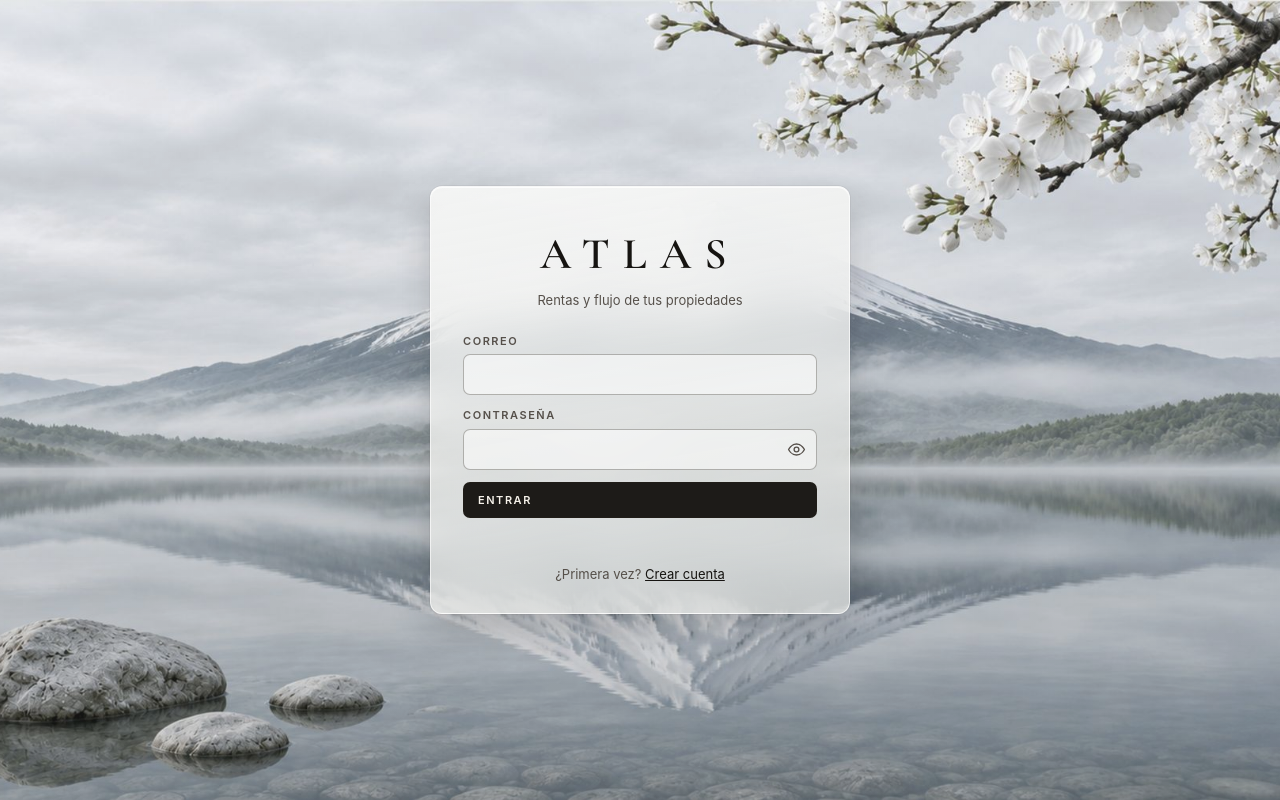
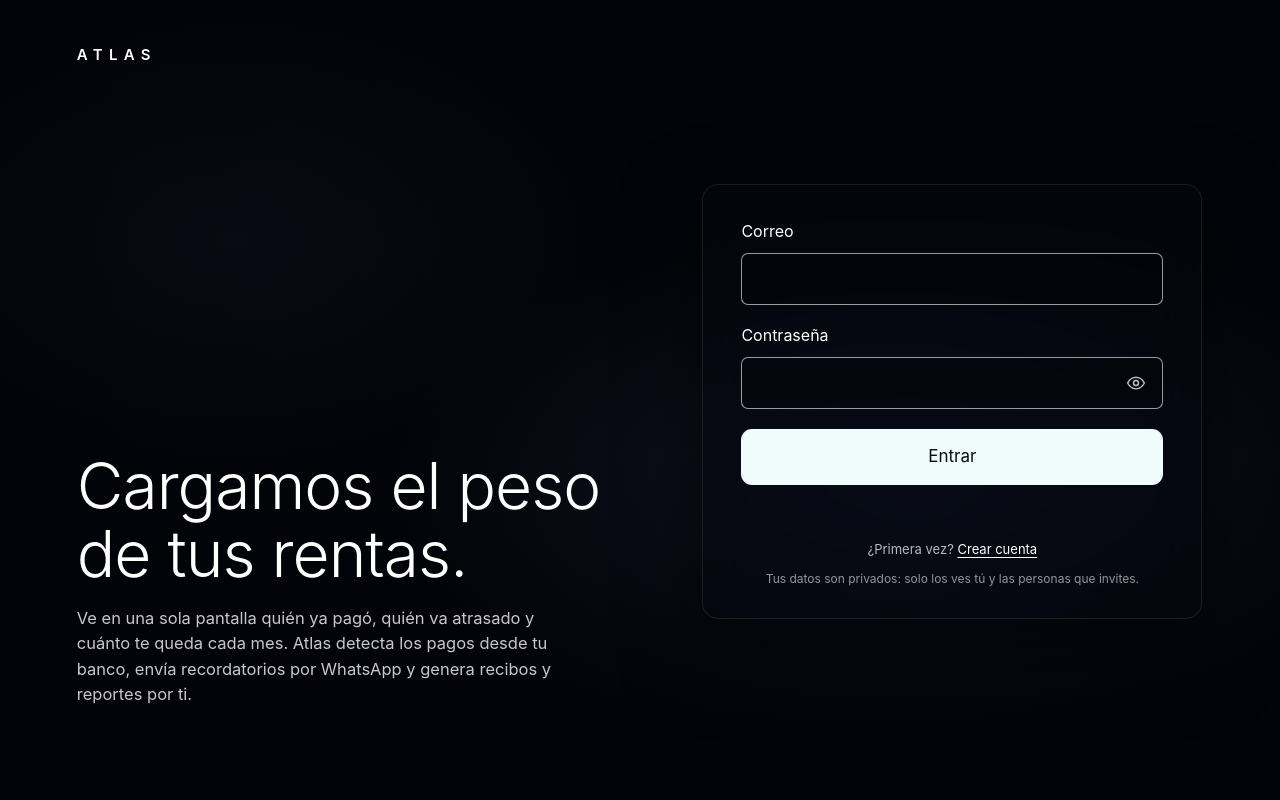
Before and after one commit to mauricio19284/atlas, a plain HTML site: page index.html in a window 1280 px wide. Drawn offline with nearby package versions, Linux system fonts and the light colour scheme.

Commit message:
Sign-in: dark night-city layout with background video slot, Atlas copy
Co-Authored-By: Claude Fable 5.2 <noreply@anthropic.com>
Claude-Session: https://claude.ai/code/session_01SgA6G3vDW3rb5BJdeQjyk4

```diff
--- a/index.html
+++ b/index.html
@@ -141,26 +141,53 @@ label small{font-weight:400; letter-spacing:0; text-transform:none; font-size:11
 .modal .glass{width:min(640px,100%); background:linear-gradient(170deg,rgba(250,250,248,.97),rgba(240,240,236,.95))}
 .modal .glass.wide{width:min(900px,100%)}
 
-/* ---------- gate (sign in) ---------- */
-.gate{min-height:100vh; display:grid; place-items:center; padding:24px}
-.gate .glass{width:min(420px,100%); padding:34px 32px 28px}
-.gate h1{font-size:44px; letter-spacing:.3em; text-transform:uppercase; font-weight:600; text-align:center}
-.gate .sub{text-align:center; color:var(--muted); font-size:13px; margin:4px 0 22px}
-.gate form{display:flex; flex-direction:column; gap:12px}
-.gate .err:not(:empty){display:flex; gap:9px; align-items:flex-start; margin-top:2px; padding:10px 12px; border-radius:8px; background:var(--crit-soft); border:1px solid rgba(142,59,46,.4); font-weight:600; line-height:1.4}
-.gate .err:not(:empty)::before{content:"!"; flex:none; width:18px; height:18px; border-radius:50%; background:var(--crit); color:#fff; font-size:12px; font-weight:700; display:grid; place-items:center; margin-top:1px}
-.gate .err.info:not(:empty){background:var(--ok-soft); border-color:rgba(44,106,67,.4); color:var(--ok)}
-.gate .err.info:not(:empty)::before{content:"✓"; background:var(--ok)}
-.gate input.bad{border-color:var(--crit); box-shadow:0 0 0 3px var(--crit-soft)}
+/* ---------- gate (sign in): night-city video, headline bottom-left, dark glass form on the right ---------- */
+.gatebg{position:fixed; inset:0; z-index:0; overflow:hidden; background:
+  radial-gradient(60% 50% at 72% 62%,rgba(70,96,150,.28),transparent 70%),
+  radial-gradient(40% 40% at 18% 30%,rgba(40,60,90,.22),transparent 70%), #04050a}
+.gatebg video{position:absolute; inset:0; width:100%; height:100%; object-fit:cover; opacity:0; transition:opacity .8s}
+.gatebg video.on{opacity:1}
+.gatebg::after{content:""; position:absolute; inset:0; background:linear-gradient(90deg,rgba(2,3,8,.55),rgba(2,3,8,.3) 45%,rgba(2,3,8,.45)),linear-gradient(0deg,rgba(2,3,8,.55),transparent 45%)}
+.gate{position:relative; z-index:1; min-height:100vh; min-height:100dvh; display:grid; grid-template-columns:minmax(0,1.15fr) minmax(0,1fr); grid-template-rows:auto 1fr; gap:0 48px; padding:44px clamp(24px,6vw,84px) 64px; color:#f4f6f8; font-family:var(--sans)}
+.gate-brand{grid-column:1/-1; font-size:15px; font-weight:600; letter-spacing:.42em; text-transform:uppercase; color:#fff}
+.gate-copy{align-self:end; max-width:560px; padding-bottom:28px}
+.gate-copy h1{font-family:var(--sans); font-weight:300; font-size:clamp(40px,5vw,66px); line-height:1.06; letter-spacing:-.015em; color:#fff; text-wrap:balance}
+.gate-copy p{margin-top:18px; font-size:16.5px; line-height:1.55; color:rgba(240,244,248,.82); max-width:46ch}
+.gate-card{align-self:center; justify-self:center; width:min(500px,100%); padding:34px 38px 30px; border-radius:16px;
+  background:rgba(6,8,14,.58); border:1px solid rgba(255,255,255,.09); box-shadow:0 30px 80px rgba(0,0,0,.5);
+  -webkit-backdrop-filter:blur(22px) saturate(120%); backdrop-filter:blur(22px) saturate(120%)}
+.gate .sub{font-size:17px; color:#fff; margin:0 0 20px}
+.gate form{display:flex; flex-direction:column; gap:18px}
+.gate label{gap:10px; font-size:16px; font-weight:400; letter-spacing:0; text-transform:none; color:#fff}
+.gate input[type=text],.gate input[type=email],.gate input[type=password]{height:52px; padding:0 14px; border-radius:7px; border:1px solid rgba(255,255,255,.6); background:rgba(0,0,0,.18); color:#fff; font-size:16px; caret-color:#fff}
+.gate input::placeholder{color:rgba(255,255,255,.4)}
+.gate input:focus-visible{outline:2px solid #fff; outline-offset:1px}
+.gate input:-webkit-autofill{-webkit-text-fill-color:#fff; -webkit-box-shadow:0 0 0 60px #0b0e16 inset; caret-color:#fff}
+.gate .btn{justify-content:center; height:56px; margin-top:2px; border:0; border-radius:11px; background:#f0fbfb; color:#0b0d12; font-size:17px; font-weight:400; letter-spacing:0; text-transform:none}
+.gate .btn:hover{background:#fff; transform:none; box-shadow:0 10px 30px rgba(255,255,255,.14)}
+.gate .err:not(:empty){display:flex; gap:9px; align-items:flex-start; padding:11px 13px; border-radius:8px; background:rgba(214,72,52,.2); border:1px solid rgba(255,140,120,.5); color:#ffc9bf; font-size:14px; font-weight:500; line-height:1.4; margin-top:0}
+.gate .err:not(:empty)::before{content:"!"; flex:none; width:18px; height:18px; border-radius:50%; background:#e2604c; color:#fff; font-size:12px; font-weight:700; display:grid; place-items:center; margin-top:1px}
+.gate .err.info:not(:empty){background:rgba(60,160,100,.2); border-color:rgba(130,220,160,.5); color:#c5f0d4}
+.gate .err.info:not(:empty)::before{content:"✓"; background:#3c9c63}
+.gate input.bad{border-color:#ff8f7d; box-shadow:0 0 0 3px rgba(226,96,76,.28)}
 .pw{position:relative; display:block}
-.pw input{padding-right:44px}
-.pw button{position:absolute; right:4px; top:50%; transform:translateY(-50%); display:grid; place-items:center; width:34px; height:34px; padding:0; border:0; border-radius:6px; background:none; color:var(--muted); cursor:pointer}
-.pw button:hover{color:var(--ink); background:var(--ground)}
-.pw button svg{width:19px; height:19px; fill:none; stroke:currentColor; stroke-width:1.7; stroke-linecap:round; stroke-linejoin:round}
+.pw input{padding-right:52px !important}
+.pw button{position:absolute; right:8px; top:50%; transform:translateY(-50%); display:grid; place-items:center; width:38px; height:38px; padding:0; border:0; border-radius:7px; background:none; color:rgba(255,255,255,.75); cursor:pointer}
+.pw button:hover{color:#fff; background:rgba(255,255,255,.1)}
+.pw button svg{width:20px; height:20px; fill:none; stroke:currentColor; stroke-width:1.7; stroke-linecap:round; stroke-linejoin:round}
 .pw button .off{display:none}
 .pw button[aria-pressed="true"] .off{display:block}
-.gate .switch{text-align:center; font-size:13px; color:var(--muted); margin-top:14px}
-.gate .switch button{background:none; border:0; text-decoration:underline; cursor:pointer; padding:0; color:var(--ink)}
+.gate .switch{text-align:center; font-size:13px; color:rgba(240,244,248,.75); margin-top:16px}
+.gate .switch button{background:none; border:0; text-decoration:underline; text-underline-offset:3px; cursor:pointer; padding:0; color:#fff}
+.gate .fine{text-align:center; font-size:12px; color:rgba(240,244,248,.6); margin-top:10px}
+@media (max-width:860px){
+  .gate{grid-template-columns:1fr; grid-template-rows:auto auto auto; gap:26px; padding:28px 18px 40px; align-content:start}
+  .gate-copy{align-self:start; padding:8vh 0 0}
+  .gate-copy h1{font-size:38px}
+  .gate-copy p{font-size:15px}
+  .gate-card{padding:24px 20px 22px}
+}
+@media (prefers-reduced-motion:reduce){.gatebg video{display:none}}
 
 /* ---------- bank import ---------- */
 .cand{display:grid; grid-template-columns:minmax(0,1.4fr) minmax(0,1fr) auto; gap:12px 16px; align-items:center; padding:12px 0; border-bottom:1px solid var(--line)}
@@ -209,10 +236,14 @@ label small{font-weight:400; letter-spacing:0; text-transform:none; font-size:11
 <body data-bg="fuji">
 
 <!-- ============ sign in ============ -->
+<div id="gatebg" class="gatebg" hidden><video id="gate-video" src="img/login.mp4" muted loop playsinline preload="auto" aria-hidden="true" tabindex="-1"></video></div>
 <div id="gate" class="gate" hidden>
-  <div class="glass">
-    <h1>Atlas</h1>
-    <p class="sub" data-en="Rent and cash flow for your properties">Rentas y flujo de tus propiedades</p>
+  <div class="gate-brand">Atlas</div>
+  <div class="gate-copy">
+    <h1 data-en="We carry the weight of your rentals.">Cargamos el peso de tus rentas.</h1>
+    <p data-en="See on one screen who has paid, who is late and how much you keep each month. Atlas detects payments from your bank, sends WhatsApp reminders and produces receipts and reports for you.">Ve en una sola pantalla quién ya pagó, quién va atrasado y cuánto te queda cada mes. Atlas detecta los pagos desde tu banco, envía recordatorios por WhatsApp y genera recibos y reportes por ti.</p>
+  </div>
+  <div class="gate-card">
     <form id="gate-form">
       <label><span data-en="Email">Correo</span> <input type="email" id="g-email" autocomplete="email" required></label>
       <label><span data-en="Password">Contraseña</span> <span class="pw"><input type="password" id="g-pass" autocomplete="current-password" minlength="6" required><button type="button" id="g-eye" aria-pressed="false"><svg viewBox="0 0 24 24" aria-hidden="true"><path d="M2 12s3.6-7 10-7 10 7 10 7-3.6 7-10 7S2 12 2 12z"/><circle cx="12" cy="12" r="3"/><path class="off" d="M4 4l16 16"/></svg></button></span></label>
@@ -220,13 +251,18 @@ label small{font-weight:400; letter-spacing:0; text-transform:none; font-size:11
       <div class="err" id="g-err"></div>
     </form>
     <p class="switch" id="g-switch">¿Primera vez? <button type="button" id="g-toggle">Crear cuenta</button></p>
+    <p class="fine" data-en="Your data is private: only you and the people you invite can see it.">Tus datos son privados: solo los ves tú y las personas que invites.</p>
   </div>
 </div>
 
 <!-- ============ first org ============ -->
 <div id="neworg" class="gate" hidden>
-  <div class="glass">
-    <h1>Atlas</h1>
+  <div class="gate-brand">Atlas</div>
+  <div class="gate-copy">
+    <h1 data-en="Welcome to Atlas.">Bienvenido a Atlas.</h1>
+    <p data-en="One last step: name your business so we can set up your board. You can change it later in Settings.">Un último paso: ponle nombre a tu negocio para preparar tu tablero. Puedes cambiarlo después en Ajustes.</p>
+  </div>
+  <div class="gate-card">
     <p class="sub" data-en="What is your business or portfolio called?">¿Cómo se llama tu negocio o portafolio?</p>
     <form id="neworg-form">
       <label><span data-en="Name">Nombre</span> <input type="text" id="o-name" placeholder="Inmuebles García" data-en-ph="García Properties" required></label>
@@ -452,7 +488,8 @@ $("#gate-form").onsubmit=async e=>{e.preventDefault(); gateErr(""); $("#g-go").d
 };
 $("#signout").onclick=async()=>{await sb.auth.signOut(); location.reload()};
 
-async function boot(){
+async function boot(){ try{ await boot0() } finally{ gateBg() } }
+async function boot0(){
   const {data:{session}}=await sb.auth.getSession();
   S.user=session?.user||null;
   $("#gate").hidden=!!S.user; if(!S.user) return;
@@ -841,7 +878,11 @@ $("#m-next").onclick=async()=>{S.period=nextPeriod(S.period,1); await loadAll();
 $("#add-prop").onclick=()=>propForm(); $("#add-unit").onclick=()=>unitForm();
 $("#add-pay").onclick=()=>payForm(); $("#add-exp").onclick=()=>expForm();
 document.addEventListener("keydown",e=>{if(e.key==="Escape") $("#modal").hidden=true});
-sb.auth.onAuthStateChange((ev)=>{ if(ev==="SIGNED_OUT"){$("#app").hidden=true; $("#gate").hidden=false} });
+sb.auth.onAuthStateChange((ev)=>{ if(ev==="SIGNED_OUT"){$("#app").hidden=true; $("#gate").hidden=false; gateBg()} });
+// the sign-in video only plays while a sign-in screen is showing; if the file is missing the dark backdrop stays
+function gateBg(){const on=!$("#gate").hidden||!$("#neworg").hidden, v=$("#gate-video"); $("#gatebg").hidden=!on;
+  if(on){const p=v.play(); if(p&&p.catch) p.catch(()=>{})} else v.pause()}
+$("#gate-video").addEventListener("playing",e=>e.target.classList.add("on"));
 
 // ---------- language switch ----------
 function applyLang(){
```
